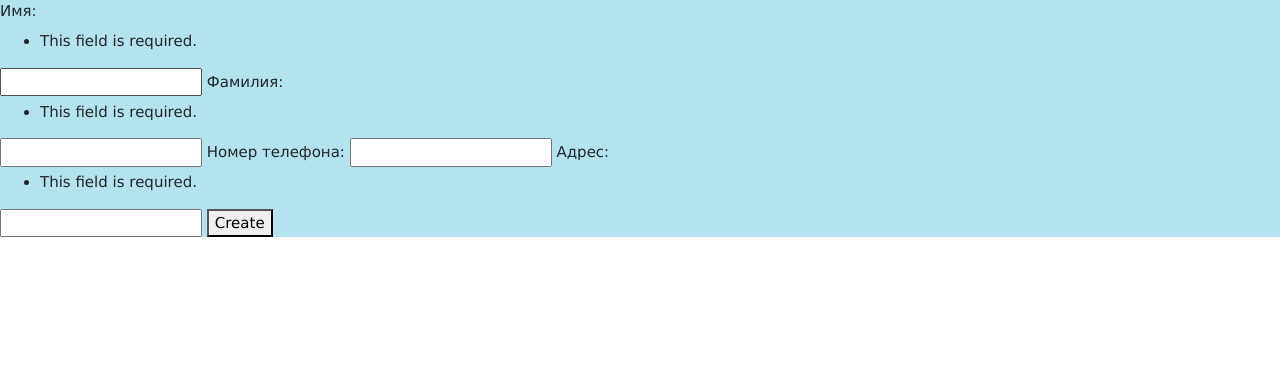
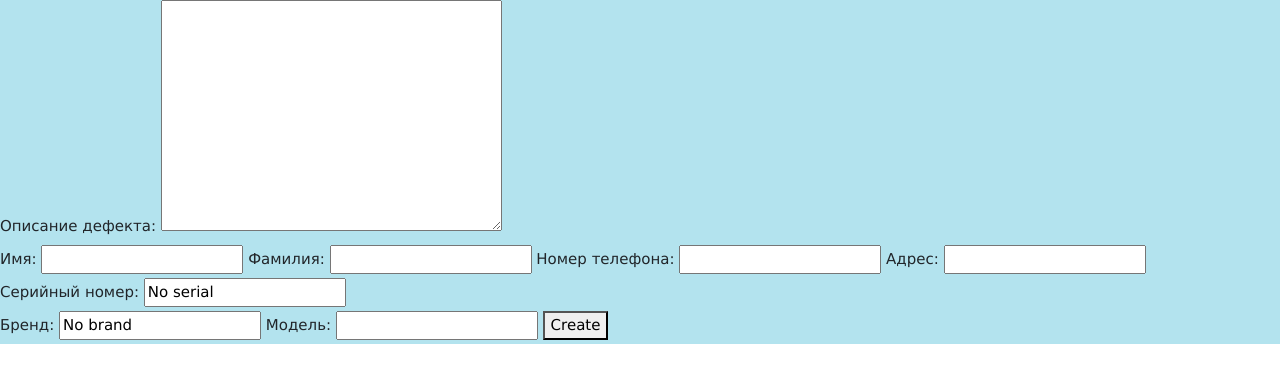
Before and after one commit to Handsome-Jack-Here/CRM_OLD, a Django app: page /new_order in a window 1280 px wide. Shown: the top 383 px of the page. Run offline with Django 4.2, Linux system fonts and the light colour scheme; some libraries are stand-ins or nearby versions.

Commit message:
add full form for create a new order and related objects

```diff
--- a/CRM_Project/main_app/forms.py
+++ b/CRM_Project/main_app/forms.py
@@ -1,15 +1,33 @@
 from django.forms import ModelForm
-from .models import Order, Client
+from .models import Order, Client, Unit, Brand, Model
 
 
 class NewOrderForm(ModelForm):
     class Meta:
         model = Order
-        fields = ['defect', 'client', 'unit', ]
+        fields = ['defect', ]
 
 
 class NewClientForm(ModelForm):
-
     class Meta:
         model = Client
         fields = '__all__'
+
+
+class NewUnitForm(ModelForm):
+    class Meta:
+        model = Unit
+        fields = ['serial_number', ]
+
+
+class NewBrandForm(ModelForm):
+    class Meta:
+        model = Brand
+        fields = '__all__'
+
+
+class NewModelForm(ModelForm):
+
+    class Meta:
+        model = Model
+        fields = '__all__'
--- a/CRM_Project/main_app/models.py
+++ b/CRM_Project/main_app/models.py
@@ -21,23 +21,24 @@ class Client(models.Model):
 
 
 class Brand(models.Model):
-    brand = models.CharField(max_length=40, default='No brand', verbose_name='Бренд', unique=True)
+    brand = models.CharField(max_length=40, default='No brand', verbose_name='Бренд')
 
     def __str__(self):
         return f'{self.brand}'
 
 
 class Model(models.Model):
-    model = models.CharField(max_length=40, verbose_name='Модель', unique=True)
+    model = models.CharField(max_length=40, verbose_name='Модель')
 
     def __str__(self):
         return f'{self.model}'
 
 
 class Unit(models.Model):
+    serial_number = models.CharField(max_length=42, default='No serial', verbose_name='Серийный номер')
+
     brand = models.ForeignKey(Brand, on_delete=models.PROTECT, related_name='unit', null=True, verbose_name='Бренд')
     model = models.ForeignKey(Model, on_delete=models.PROTECT, related_name='unit', null=True, verbose_name='Модель')
-    serial_number = models.CharField(max_length=42, default='No serial', verbose_name='Серийный номер')
 
     def __str__(self):
         return f'{self.brand} {self.model}'
--- a/CRM_Project/main_app/templates/main_app/add_order.html
+++ b/CRM_Project/main_app/templates/main_app/add_order.html
@@ -7,29 +7,15 @@
 
 <form action="" method="post">
   {% csrf_token %}
-  {{ new_client }}
+
+  {{ order_form }}<br>
+  {{ client_form }}<br>
+  {{ unit_form }}<br>
+  {{ brand_form }}
+  {{ model_form }}
+
   <button type="submit">Create</button>
 </form>
 
-<!--<div class="w3-container">-->
-<!--  <h2>W3.CSS Modal</h2>-->
-<!--  <button onclick="document.getElementById('id01').style.display='block'" class="w3-button w3-black">Open Modal</button>-->
-
-<!--  <div id="id01" class="w3-modal">-->
-<!--    <div class="w3-modal-content">-->
-<!--      <div class="w3-container">-->
-<!--        <span onclick="document.getElementById('id01').style.display='none'" class="w3-button w3-display-topright">&times;</span>-->
-<!--        <p>-->
-<!--        <form id="add_form" method="POST">-->
-<!--            {% csrf_token %}-->
-<!--              {{new_client}}-->
-<!--        <button type="submit"> Create </button>-->
-<!--        </form>-->
-<!--        </p>-->
-<!--        <p>Some text. Some text. Some text.</p>-->
-<!--      </div>-->
-<!--    </div>-->
-<!--  </div>-->
-<!--</div>-->
 
 {% endblock %}
--- a/CRM_Project/main_app/templates/main_app/index.html
+++ b/CRM_Project/main_app/templates/main_app/index.html
@@ -18,7 +18,7 @@
 
 <div class="right_side">
     <ul>{% for order in orders %}
-        <h3 class="p_list"><a href="{{ order.get_url }}" style="color: white; text-decoration:none ">{{ order.pk }} {{ order.unit.brand }} {{ order.unit.model }} </a>{{ order.defect }}</h3>
+        <h3 class="p_list"><a href="{{ order.get_url }}" style="color: white; text-decoration:none ">{{ order.pk }} {{ order.unit.brand }} {{ order.unit.model }} </a>{{ order.defect }}{{ order.client }}</h3>
         {% endfor %}
     </ul>
 </div>
--- a/CRM_Project/main_app/views.py
+++ b/CRM_Project/main_app/views.py
@@ -1,7 +1,8 @@
 from django.shortcuts import render
-from django.views.generic import DetailView, ListView, CreateView
-from .models import Order, Client
-from .forms import NewOrderForm, NewClientForm
+from django.views.generic import DetailView, ListView, CreateView, View
+from .models import Order, Client, Unit, Brand, Model
+from .forms import NewOrderForm, NewClientForm, NewUnitForm, NewBrandForm, NewModelForm
+from django.http import HttpResponseRedirect
 
 
 class Index(ListView):
@@ -16,18 +17,49 @@ class OrderDetail(DetailView):
     context_object_name = 'order'
 
 
-class NewOrder(CreateView):
-    form_class = NewOrderForm
-    model = Order
-    template_name = 'main_app/add_order.html'
-    success_url = '/'
-    context_object_name = 'form'
+class NewOrder(View):
 
-    def get_context_data(self, **kwargs):
-        context = super(NewOrder, self).get_context_data(**kwargs)
+    def get(self, request):
+        return render(request, 'main_app/add_order.html',
+                      context={'order_form': NewOrderForm, 'client_form': NewClientForm, 'unit_form': NewUnitForm,
+                               'brand_form': NewBrandForm, 'model_form': NewModelForm})
 
-        context['new_client'] = NewClientForm(self.request.POST)
-        client = (context['new_client'])
-        if client.is_valid():
+    def post(self, request):
+        new_order = NewOrderForm(request.POST)
+
+        if new_order.is_valid():
+            client = Client(name=request.POST['name'])
+            order = Order(defect=request.POST['defect'])
+            brand = Brand(brand=request.POST['brand'])
+            model = Model(model=request.POST['model'])
+            unit = Unit(serial_number=request.POST['serial_number'])
             client.save()
-        return context
+            brand.save()
+            model.save()
+            print(type(brand))
+            unit.brand = brand
+            unit.model = model
+            unit.save()
+            order.client = client
+            order.unit = unit
+
+            order.save()
+            return HttpResponseRedirect('/')
+
+# class NewOrder(CreateView):
+#     form_class = NewOrderForm
+#     model = Order
+#     template_name = 'main_app/add_order.html'
+#     success_url = '/'
+#     context_object_name = 'form'
+#
+#     def get_context_data(self, **kwargs):
+#         context = super(NewOrder, self).get_context_data(**kwargs)
+#         context['new_client'] = NewClientForm()  # self.request.POST
+#         client = context['new_client']
+#         if self.request.method == 'POST':
+#             context['new_client'] = NewClientForm(self.request.POST).save()
+#         else:
+#             context['new_client'] = NewClientForm
+#
+#         return context
```
Also changed, not shown: CRM_Project/main_app/migrations/0017_alter_brand_brand_alter_model_model.py (added).
